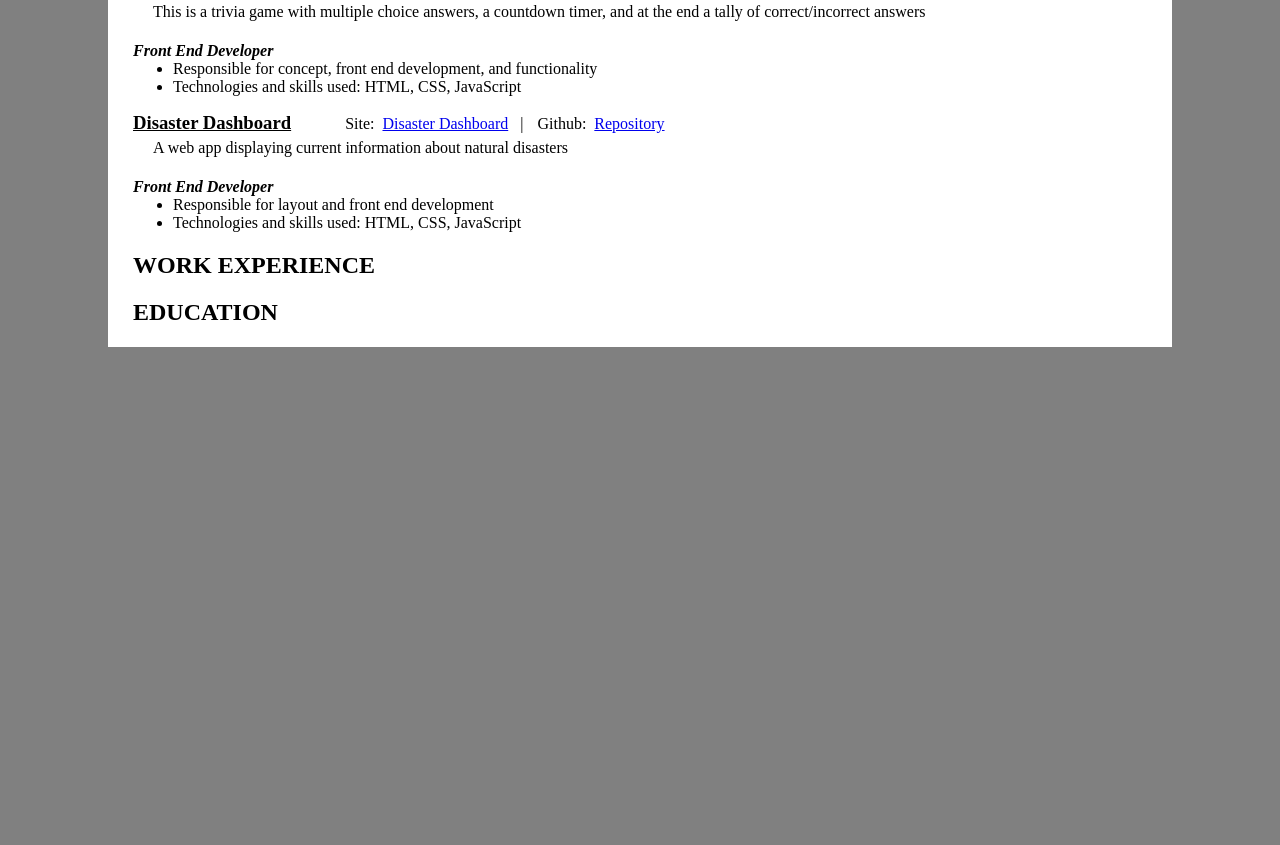
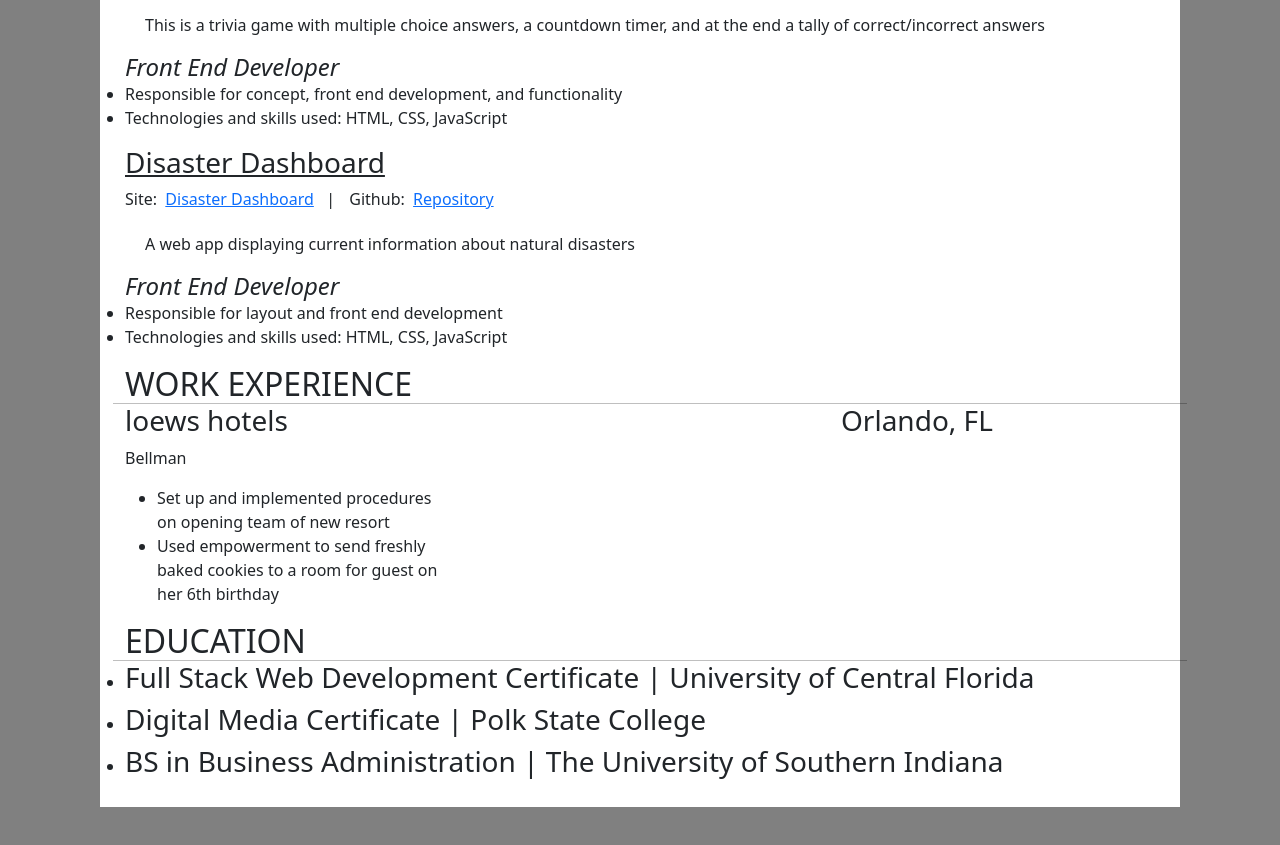
Before and after one commit to vinniem19/vonlineresume, a plain HTML site: page index.html in a window 1280 px wide. Shown: the part 685-1530 px from the top of the page. Before the commit the page ends 1140 px from the top, so only its background shows below. Drawn offline with nearby package versions, Linux system fonts and the light colour scheme.

Commit message:
Added bootstrap; need to continue adjusting my work exp.

```diff
--- a/index.html
+++ b/index.html
@@ -2,6 +2,7 @@
 <html>
     <head>
         <title>Vinnie Miller</title>
+        <link href="https://cdn.jsdelivr.net/npm/bootstrap@5.0.0-beta1/dist/css/bootstrap.min.css" rel="stylesheet" integrity="sha384-giJF6kkoqNQ00vy+HMDP7azOuL0xtbfIcaT9wjKHr8RbDVddVHyTfAAsrekwKmP1" crossorigin="anonymous">
         <link rel="stylesheet" href="./style.css">
     </head>
     <body>
@@ -98,14 +99,44 @@
 
 <div class="row">
     <h2 class="resume-headings">WORK EXPERIENCE</h2>
-    <p></p>
+        <hr>
+    <div class="work-exp-company">
+
+        <div class="row justify-content-between">
+            <div class="col-4">
+               <h3> loews hotels</h3>
+               <p class="job-title">Bellman</p>
+               <ul>
+                   <li>Set up and implemented procedures on opening team of new resort</li>
+                   <li>Used empowerment to send freshly baked cookies to a room for guest on her 6th birthday</li>
+               </ul>
+            </div>
+            <div class="col-4">
+                <h3>Orlando, FL</h3>
+            </div>
+          </div>
+
+
+
+    </div>
 </div>
 
 <!-- Here is my education history -->
 
 <div class="row">
     <h2 class="resume-headings">EDUCATION</h2>
-    <p></p>
+    <hr>
+    <ul>
+        <li>
+            <h3>Full Stack Web Development Certificate | University of Central Florida</h3>
+        </li>
+        <li>
+            <h3>Digital Media Certificate | Polk State College</h3>
+        </li>
+        <li>
+            <h3>BS in Business Administration | The University of Southern Indiana</h3>
+        </li>
+        </ul>
 </div>
 
 
@@ -113,5 +144,8 @@
 
 
         </div>
+        <script src="https://cdn.jsdelivr.net/npm/@popperjs/core@2.5.4/dist/umd/popper.min.js" integrity="sha384-q2kxQ16AaE6UbzuKqyBE9/u/KzioAlnx2maXQHiDX9d4/zp8Ok3f+M7DPm+Ib6IU" crossorigin="anonymous"></script>
+        <script src="https://cdn.jsdelivr.net/npm/bootstrap@5.0.0-beta1/dist/js/bootstrap.min.js" integrity="sha384-pQQkAEnwaBkjpqZ8RU1fF1AKtTcHJwFl3pblpTlHXybJjHpMYo79HY3hIi4NKxyj" crossorigin="anonymous"></script>
+
     </body>
 </html>
--- a/style.css
+++ b/style.css
@@ -58,3 +58,13 @@ hr {
 .bullets {
     margin-top: 0px;
 }
+
+.col-left {
+    display: inline;
+    width: 500px;
+}
+
+.col-right {
+    display: inline;
+    width: 50px;
+}
```
